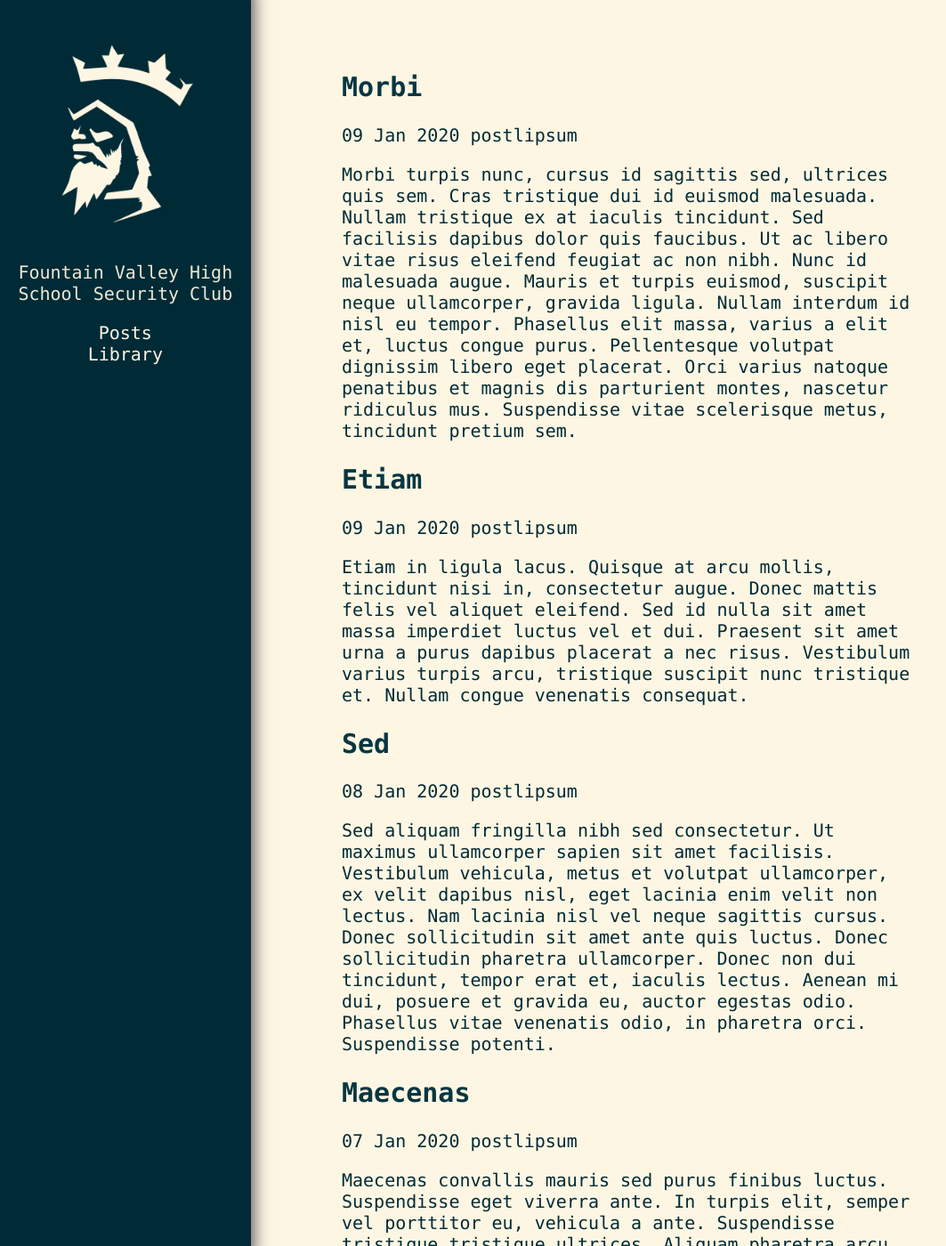
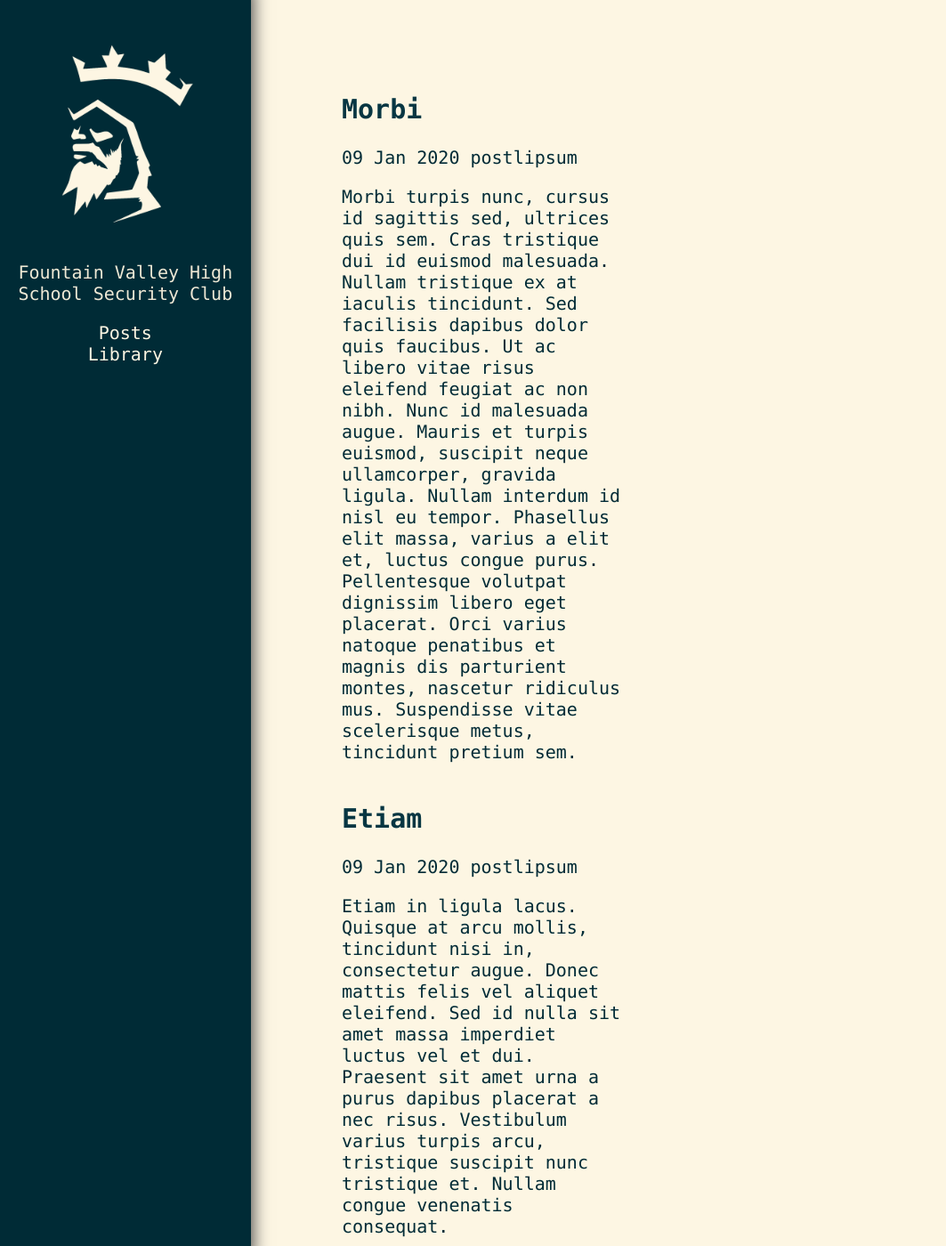
Before and after one commit to FVHSsec/fvhssec.github.io, a Jekyll site: the page built from index.md, in a window 1280 px wide and 1400 px high. Shown: the whole window at 89% size, without its empty margins (0-1063 px from the left). Built offline with Jekyll 4.4.1, drawn with Linux system fonts in a browser that asks for light colours.

Commit message:
Update feed.css

```diff
--- a/assets/css/feed.css
+++ b/assets/css/feed.css
@@ -15,3 +15,9 @@ a {
     text-decoration : none;
     color : var(--sol-base02);
 }
+
+.post {
+     max-width : 16em;
+     overflow : hidden;
+
+}
```
